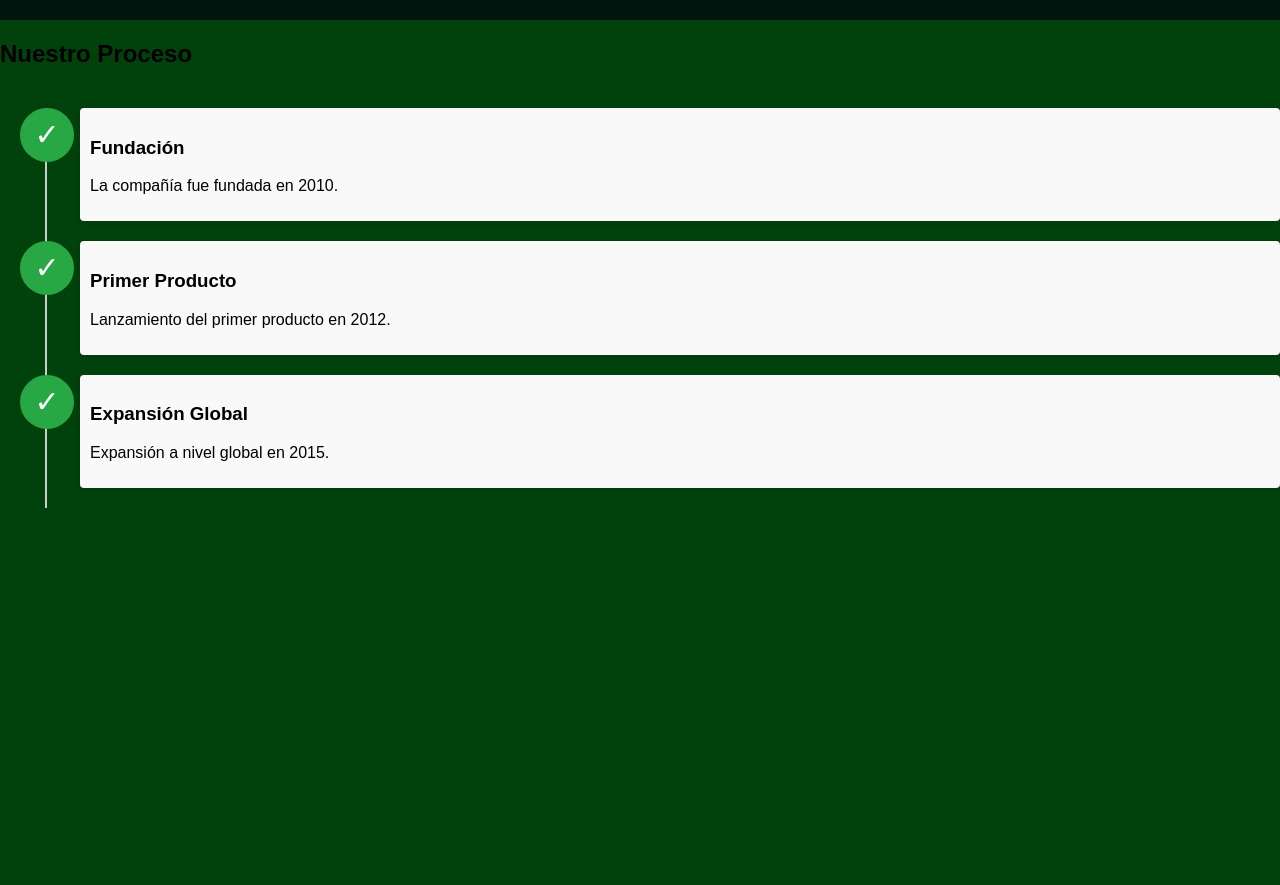
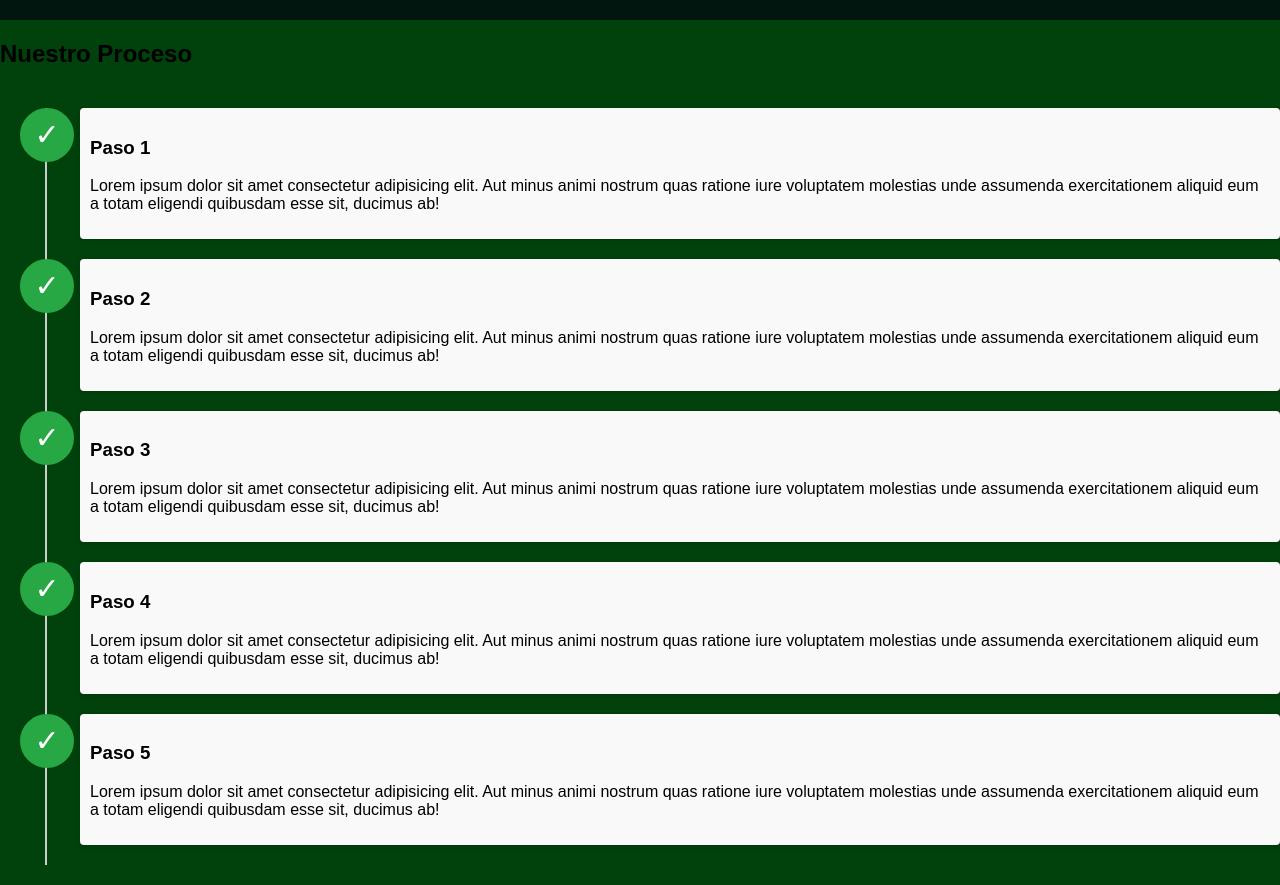
Before and after one commit to lalodsi/servipoda, a React (Vite) app: page / in a window 1280 px wide. Shown: the part 1980-2865 px from the top of the page. Before the commit the page ends 2508 px from the top, so only its background shows below. Built offline with nearby package versions, Linux system fonts and the light colour scheme.

Commit message:
Fix some issues

```diff
--- a/src/sections/Timeline.tsx
+++ b/src/sections/Timeline.tsx
@@ -8,16 +8,24 @@ type TimelineStep = {
 
 const timelineSteps: TimelineStep[] = [
     {
-      title: "Fundación",
-      description: "La compañía fue fundada en 2010.",
+      title: "Paso 1",
+      description: "Lorem ipsum dolor sit amet consectetur adipisicing elit. Aut minus animi nostrum quas ratione iure voluptatem molestias unde assumenda exercitationem aliquid eum a totam eligendi quibusdam esse sit, ducimus ab!",
     },
     {
-      title: "Primer Producto",
-      description: "Lanzamiento del primer producto en 2012.",
+      title: "Paso 2",
+      description: "Lorem ipsum dolor sit amet consectetur adipisicing elit. Aut minus animi nostrum quas ratione iure voluptatem molestias unde assumenda exercitationem aliquid eum a totam eligendi quibusdam esse sit, ducimus ab!",
     },
     {
-      title: "Expansión Global",
-      description: "Expansión a nivel global en 2015.",
+      title: "Paso 3",
+      description: "Lorem ipsum dolor sit amet consectetur adipisicing elit. Aut minus animi nostrum quas ratione iure voluptatem molestias unde assumenda exercitationem aliquid eum a totam eligendi quibusdam esse sit, ducimus ab!",
+    },
+    {
+      title: "Paso 4",
+      description: "Lorem ipsum dolor sit amet consectetur adipisicing elit. Aut minus animi nostrum quas ratione iure voluptatem molestias unde assumenda exercitationem aliquid eum a totam eligendi quibusdam esse sit, ducimus ab!",
+    },
+    {
+      title: "Paso 5",
+      description: "Lorem ipsum dolor sit amet consectetur adipisicing elit. Aut minus animi nostrum quas ratione iure voluptatem molestias unde assumenda exercitationem aliquid eum a totam eligendi quibusdam esse sit, ducimus ab!",
     },
 ];
 
```
